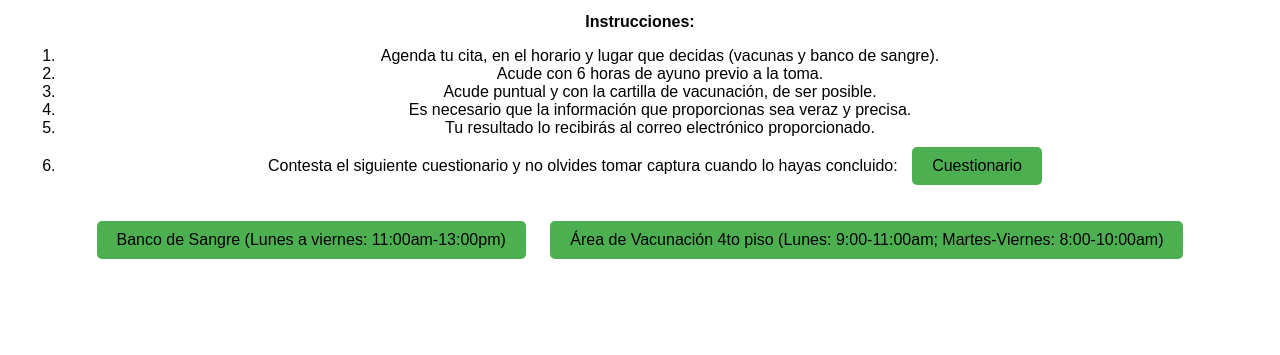
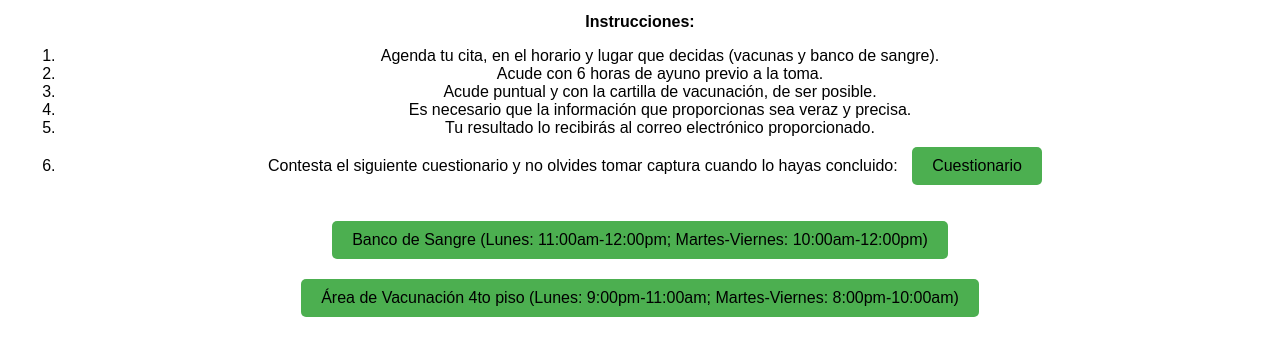
Before and after one commit to incanb/Toma-anticuerpos-Hepatitis-B-, a plain HTML site: page index.html in a window 1280 px wide. Shown: the part 157-512 px from the top of the page. Drawn offline with Linux system fonts and the light colour scheme.

Commit message:
Update index.html

```diff
--- a/index.html
+++ b/index.html
@@ -46,8 +46,8 @@
     </ol>
 
 
-    <a href="https://appt.link/meet-with-hepatitis-b-incan/example-meeting-lNVk7HrJ" class="button">Banco de Sangre (Lunes a viernes: 11:00am-13:00pm)</a>
-    <a href="https://appt.link/meet-with-hepatitis-b-incan/example-meeting" class="button">Área de Vacunación 4to piso (Lunes: 9:00-11:00am; Martes-Viernes: 8:00-10:00am)</a>
+    <a href="https://appt.link/meet-with-hepatitis-b-incan/example-meeting-lNVk7HrJ" class="button">Banco de Sangre (Lunes: 11:00am-12:00pm; Martes-Viernes: 10:00am-12:00pm)</a>
+    <a href="https://appt.link/meet-with-hepatitis-b-incan/example-meeting" class="button">Área de Vacunación 4to piso (Lunes: 9:00pm-11:00am; Martes-Viernes: 8:00pm-10:00am)</a>
 
 </body>
 </html>
```
